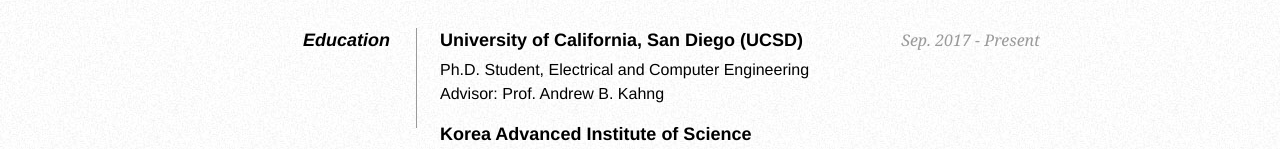
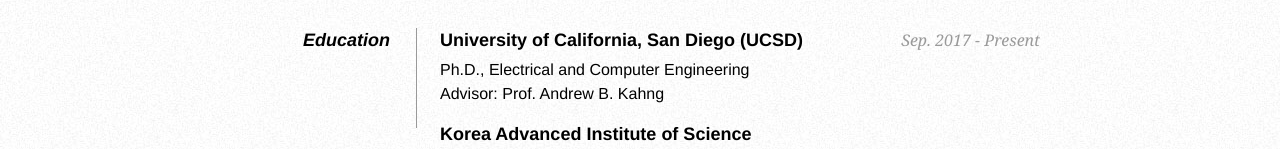
Before and after one commit to mik226/mik226.github.io, a plain HTML site: page index.html in a window 1280 px wide. Shown: the part 332-481 px from the top of the page. Drawn offline with Linux system fonts and the light colour scheme.

Commit message:
Update index.html

```diff
--- a/index.html
+++ b/index.html
@@ -63,7 +63,7 @@ optimization (DTCO), machine learning-based prediction and optimization for phys
             <dt>Education</dt>
             <dd>
                 <h2>University of California, San Diego (UCSD) <span>Sep. 2017 - Present</span></h2>
-                <p>Ph.D. Student, Electrical and Computer Engineering<br />
+                <p>Ph.D., Electrical and Computer Engineering<br />
                    Advisor: Prof. Andrew B. Kahng</p>
 
                 <h2>Korea Advanced Institute of Science <br />and Technology (KAIST) <span>Feb. 2011 - Feb. 2013</span></h2>
```
